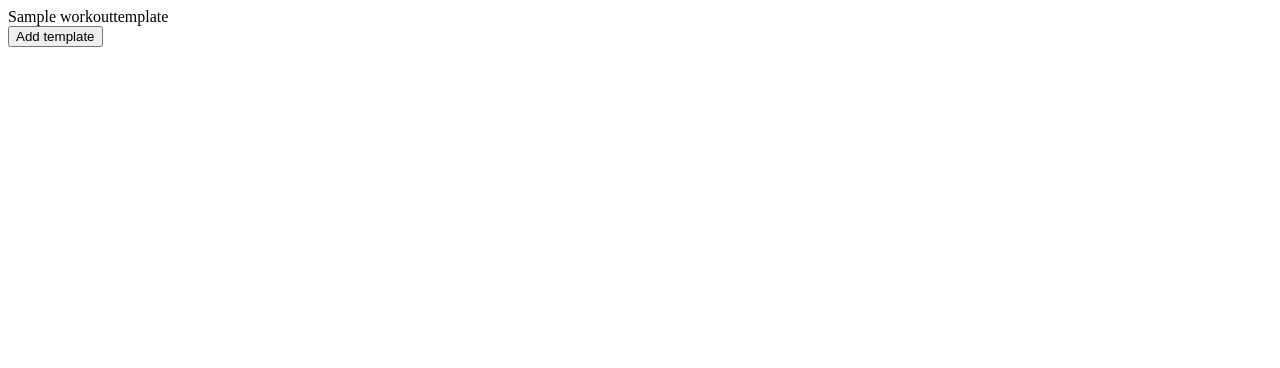
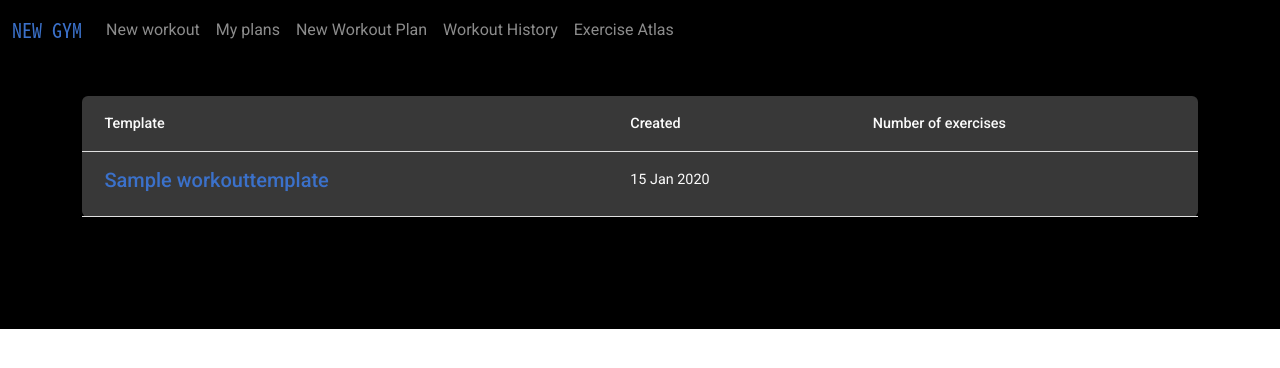
Before and after one commit to norberto926/NewGym, a Django app: page /add_workout_template_to_workout_plan in a window 1280 px wide. Shown: the top 368 px of the page. Run offline with Django 4.2, Linux system fonts and the light colour scheme; tables that the repository leaves empty hold one stand-in row (values such as "Sample post"); some libraries are stand-ins or nearby versions.

Commit message:
working on general styling and edit workout template

```diff
--- a/NewGym/templates/add_workout_template_to_workout_plan.html
+++ b/NewGym/templates/add_workout_template_to_workout_plan.html
@@ -1,17 +1,28 @@
-<!DOCTYPE html>
-<html lang="en">
-<head>
-    <meta charset="UTF-8">
-    <title>Title</title>
-</head>
+{% extends 'main.html' %}
+{% block content %}
 <body>
-    {% for workout_template in all_templates %}
-       {{  workout_template.name  }}
-        <form method="POST">
-        {% csrf_token %}
-        <input type="hidden" name="workout_template_id" value="{{ workout_template.id }}">
-        <button type="submit">Add template</button>
-        </form>
+<section class="py-5" style="background-color: black">
+<div class="container py-5">
+    <table class="table table-hover rounded-4 shadow-5 text-light" style="background-color: rgba(79,79,79,0.71)">
+        <thead>
+            <tr>
+                <th>Template</th>
+                <th>Created</th>
+                <th>Number of exercises</th>
+            </tr>
+        </thead>
+        <tbody>
+            {% for workout_template in all_templates %}
+                <tr>
+                    <td><h5><a href="edit_workout_template/{{ workout_template.pk }}">{{ workout_template.name }}</a></h5></td>
+                    <td>{{ workout_template.created|date:'d M Y' }}</td>
+                    <td></td>
+                </tr>
     {% endfor %}
+        </tbody>
+    </table>
+</div>
+</section>
+{% endblock %}
 </body>
 </html>
--- a/NewGym/templates/main.html
+++ b/NewGym/templates/main.html
@@ -33,9 +33,9 @@
 <body>
 
 {% block navbar %}
-<nav class="navbar bg-light navbar-expand-lg navbar fixed-top">
+<nav class="navbar-dark navbar-expand-lg navbar fixed-top" style="background-color: black">
   <div class="container-fluid">
-    <a class="navbar-brand" href="#">NEW GYM</a>
+    <a class="navbar-brand text-primary" style="font-family: 'Noto Sans Mono CJK TC'" href="main">NEW GYM</a>
     <button class="navbar-toggler" type="button" data-mdb-toggle="collapse" data-mdb-target="#navbarNav" aria-controls="navbarNav" aria-expanded="false" aria-label="Toggle navigation">
       <span class="navbar-toggler-icon"></span>
     </button>
@@ -46,6 +46,9 @@
         </li>
         <li class="nav-item">
           <a class="nav-link"href="/workout_plan_list">My plans</a>
+        </li>
+        <li class="nav-item">
+          <a class="nav-link" href="/create_workout_plan">New Workout Plan</a>
         </li>
         <li class="nav-item">
           <a class="nav-link">Workout History</a>
@@ -59,7 +62,7 @@
 </nav>
 {% endblock %}
 {% block content %}
-<section class="bg-primary">
+<section style="background-color: black">
 <div class="container-fluid py-5">
     <div class="row justify-content-around">
         <div class="col-sm-5 mt-5 p-5">
--- a/NewGym/templates/workout_container.html
+++ b/NewGym/templates/workout_container.html
@@ -1,4 +1,4 @@
-<div class="container bg-light rounded-4 p-3 shadow-5-strong" id="workout_container">
+<div class="container rounded-4 p-3 shadow-5-strong text-light" id="workout_container" style="background-color: rgba(79,79,79,0.71)">
     <div class="container" id="workout_details">
         <div class="row pb-3 pt-2">
             <h2 class="text-center">
--- a/NewGym/templates/workout_plan_list.html
+++ b/NewGym/templates/workout_plan_list.html
@@ -2,9 +2,9 @@
 {% extends "main.html" %}
 <body>
 {% block content %}
-<section class="bg-primary py-5">
+<section class="py-5" style="background-color: black">
 <div class="container py-5">
-    <table class="table table-hover bg-light rounded-4 shadow-5">
+    <table class="table table-hover rounded-4 shadow-5 text-light" style="background-color: rgba(79,79,79,0.71)">
         <thead>
             <tr>
                 <th>Plan</th>
--- a/NewGym/templates/workout_template_container.html
+++ b/NewGym/templates/workout_template_container.html
@@ -1,4 +1,4 @@
-<div class="container bg-light rounded-4 p-3 shadow-5-strong" id="workout_container">
+<div class="container rounded-4 p-3 shadow-5-strong text-light" id="workout_container" style="background-color: rgba(79,79,79,0.71)">
     <div class="container" id="workout_details">
         <div class="row pb-3 pt-2">
             <h2 class="text-center">
--- a/WorkoutTracker/forms.py
+++ b/WorkoutTracker/forms.py
@@ -28,7 +28,8 @@ class SetFormWorkoutTemplate(forms.ModelForm):
 
 
 class WorkoutPlanForm(forms.Form):
-    name = forms.CharField(max_length=64)\
+    name = forms.CharField(max_length=64, widget=forms.TextInput(attrs={'class': 'form-control'}))
+
 
 class CreateSetForWorkoutExerciseForWorkoutForm(forms.Form):
     load = forms.IntegerField()
```
Also changed, not shown: NewGym/templates/create_workout_plan.html (+15 -9 lines), NewGym/templates/edit_workout_plan.html (+5 -5 lines).
